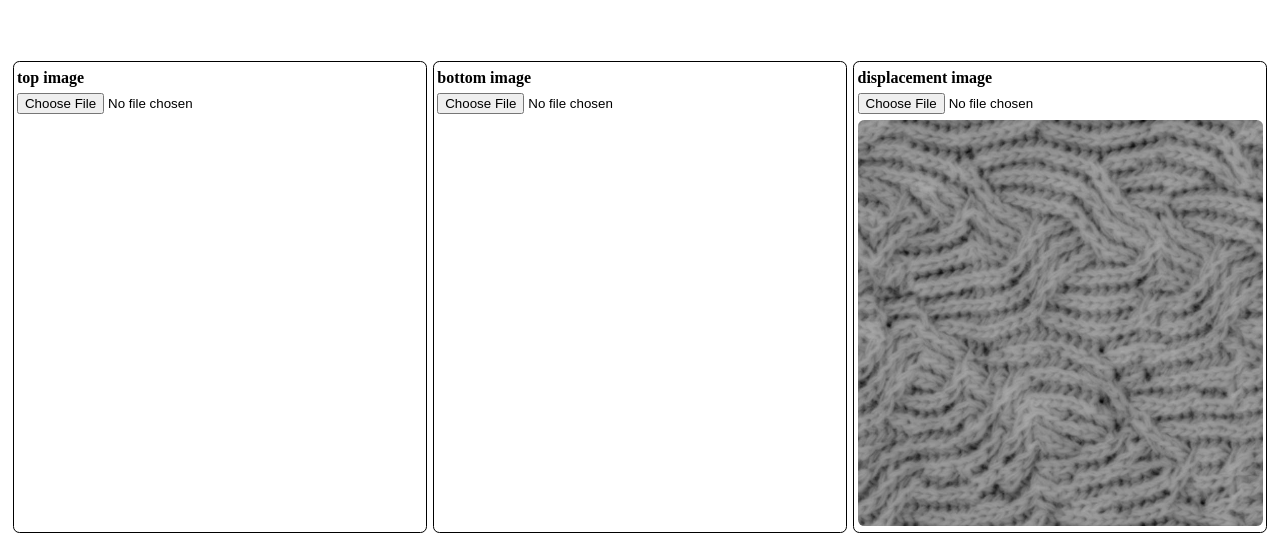
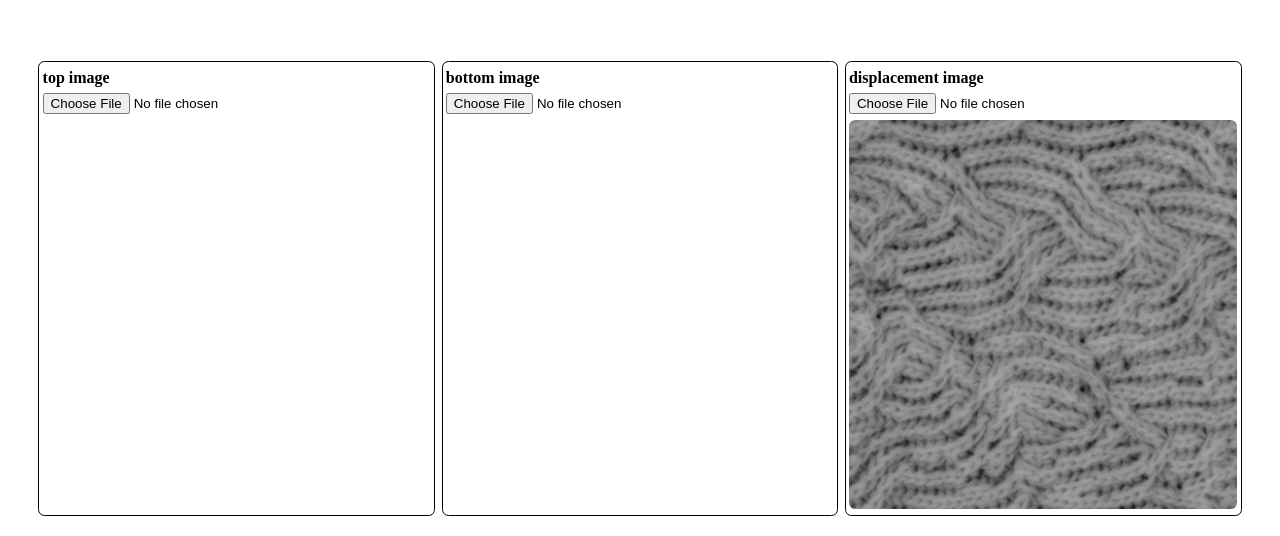
Before and after one commit to kimamov/WebGL-Image-Transition, a plain HTML site: page website/index.html in a window 1280 px wide. Shown: the part 776-1312 px from the top of the page. Drawn offline with Linux system fonts and the light colour scheme.

Commit message:
css for mobile fixed

```diff
--- a/website/index.html
+++ b/website/index.html
@@ -10,8 +10,9 @@
     html,
     body {
         margin: 0;
-        height: 100vh;
+        overflow-x: hidden;
     }
+
 
     * {
         box-sizing: border-box;
@@ -27,11 +28,12 @@
         max-width: 100%;
         flex-basis: 20rem;
         height: 24rem;
+        max-width: 100%;
     }
     .container{
         margin: 0 auto;
         max-width: 82em;
-        width: 98%;
+        width: 94%;
     }
     #intro{
         display: flex;
@@ -40,11 +42,13 @@
         padding: 4rem 0;
         align-items: center;
         justify-content: center;
+        max-width: 100%;
     }
     #welcomeText{
         padding: 4rem;
         max-width: 100%;
         flex-basis: 36rem;
+        max-width: 100%;
     }
     h1{
         font-size: 2.4rem;
@@ -76,14 +80,18 @@
     }
     .flexContainer{
         display: grid;
-        grid-template-columns: repeat(auto-fit, minmax(24rem, 1fr));
+        grid-template-columns: repeat(auto-fit, minmax(19rem, 1fr));
         grid-gap: 0.4rem;
         margin-bottom: 2rem;
+        max-width: 100%;
+
     }
     .imageUpload{
         border: 1px solid black;
         padding: 0.4rem 0.2rem;
         border-radius: 0.4rem;
+        max-width: 100%;
+
     }
     .imageUpload label{
         font-weight: bold;
```
